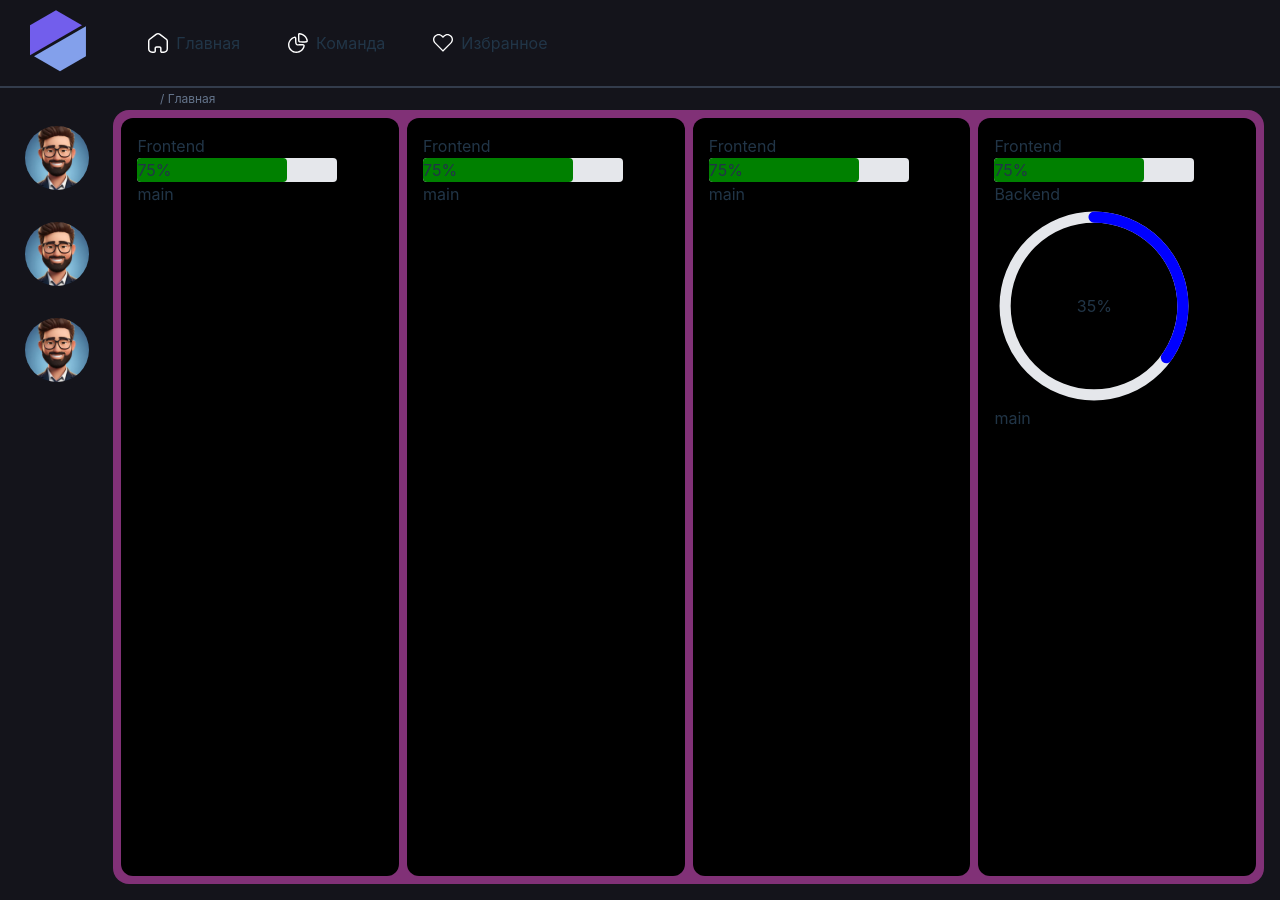
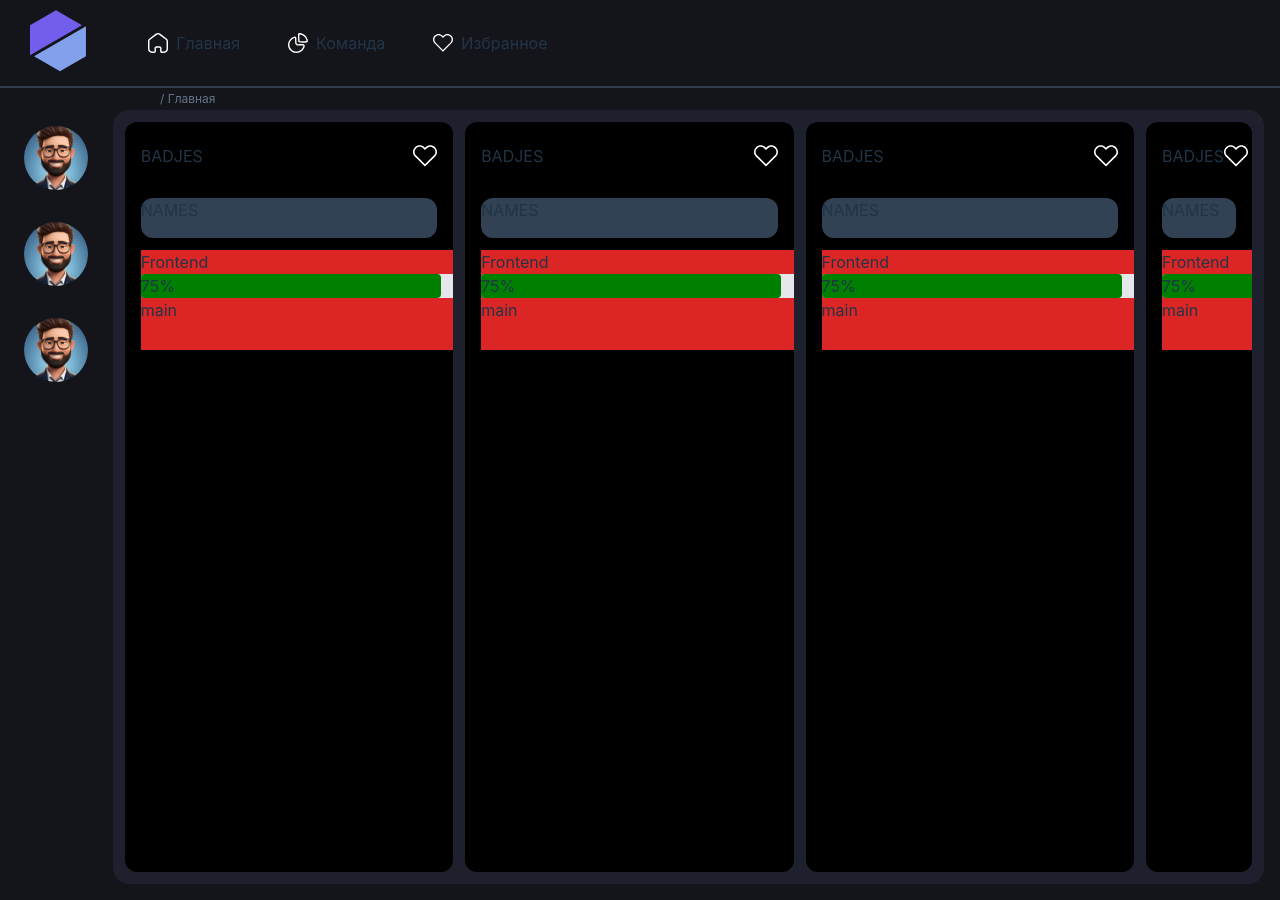
Before and after one commit to Jkerdley/reacthackathon, a React (Vite) app: page / in a window 1280 px wide. Built offline with nearby package versions, Linux system fonts and the light colour scheme.

Commit message:
Добавил карточки на страницу команды. Сделал их анимированными при наведении.

```diff
--- a/src/App.jsx
+++ b/src/App.jsx
@@ -6,7 +6,10 @@ import { ContentContainer } from './components/content/ContentContainer';
 
 function App() {
 	return (
-		<div name="main-container" className="flex flex-col bg-[#14141B] w-[100%] h-auto items-start">
+		<div
+			name="main-container"
+			className="flex flex-col bg-[#14141B] w-full h-auto items-start overflow-hidden"
+		>
 			<NavBar />
 			<BreadCrumbs />
 			<ContentContainer></ContentContainer>
--- /dev/null
+++ b/src/components/icons/FavouritesIcon.jsx
@@ -0,0 +1,10 @@
+import React from 'react';
+import Favourites from '../../assets/icons/Heart.svg';
+
+export const FavouritesIcon = ({ size }) => {
+	return (
+		<>
+			<img className={`flex ${size}`} src={Favourites} alt="favourites" />
+		</>
+	);
+};
--- /dev/null
+++ b/src/components/icons/index.js
@@ -0,0 +1 @@
+export * from './FavouritesIcon.jsx';
--- a/src/components/pageContainer/PageContainer.jsx
+++ b/src/components/pageContainer/PageContainer.jsx
@@ -2,7 +2,7 @@ import React from 'react';
 
 export const PageContainer = ({ children }) => {
 	return (
-		<div className="flex flex-[10] w-full h-full items-center justify-center bg-[#813177] rounded-2xl p-2 gap-2">
+		<div className="flex flex-wrap flex-[10] w-full h-full items-center justify-center bg-[#33394D]/35 rounded-2xl p-3 gap-3">
 			{children}
 		</div>
 	);
--- a/src/components/teammateCard/TeammateCard.jsx
+++ b/src/components/teammateCard/TeammateCard.jsx
@@ -1,11 +1,46 @@
+// import React from 'react';
+// import { Progress } from '../../components/progress/';
+// export const TeammateCard = ({ flex }) => {
+// 	return (
+// 		<div name="card-container" className={`flex bg-black ${flex} h-full rounded-xl p-4 overflow-hidden`}>
+// 			<div name="hidden-overflow-container" className="w-full h-full object-cover">
+// 				<div className="w-[200px] h-[100px] bg-red-600">
+// 					<Progress percent={75} title={'Frontend'} color="green" type="line" />
+// 					<Progress percent={75} title={'Frontend'} color="green" type="circle" />
+// 					main
+// 				</div>
+// 			</div>
+// 		</div>
+// 	);
+// };
+
 import React from 'react';
 import { Progress } from '../../components/progress/';
-export const TeammateCard = () => {
+import { FavouritesIcon } from '../icons/FavouritesIcon';
+
+export const TeammateCard = ({ flex, onHover, onMouseLeave }) => {
 	return (
-		<div className="flex bg-black w-full h-full rounded-xl p-4">
-			<div className="w-[200px] h-[100px]">
-				<Progress percent={75} title={'Frontend'} color="green" type="line" />
-				main
+		<div
+			name="card-container"
+			className={`flex flex-col gap-6 bg-black ${flex} h-full rounded-xl p-4 overflow-hidden transition-all ease-out`}
+			onMouseEnter={onHover}
+			onMouseLeave={onMouseLeave}
+		>
+			<div
+				name="badje and like container"
+				className="flex rounded-xl h-10 items-center justify-between"
+			>
+				BADJES <FavouritesIcon size={'size-6'} />
+			</div>
+			<div
+				name="hidden-overflow-card-container"
+				className=" flex flex-col w-full h-full object-cover gap-3"
+			>
+				<div className="flex bg-slate-700 rounded-xl h-10 ">NAMES</div>
+				<div className="w-[400px] h-[100px] bg-red-600 object-cover">
+					<Progress percent={75} title={'Frontend'} color="green" type="line" />
+					main
+				</div>
 			</div>
 		</div>
 	);
--- a/src/pages/teamPage/TeamPage.jsx
+++ b/src/pages/teamPage/TeamPage.jsx
@@ -5,15 +5,61 @@ import Teammate from '../teammatePage/Teammate';
 import { TeammateCard } from '../../components/teammateCard/TeammateCard';
 
 export const TeamPage = () => {
+	// const x = isHover ? 10 : 4;
 	return (
 		<>
 			<Sidebar />
+
 			<PageContainer>
-				<TeammateCard />
-				<TeammateCard />
-				<TeammateCard />
-				<Teammate />
+				<>
+					<TeammateCard flex={'flex-[4] hover:flex-[8] transition-all ease-out'} />
+					<TeammateCard flex={'flex-[4] hover:flex-[8] transition-all ease-out'} />
+					<TeammateCard flex={'flex-[4] hover:flex-[8] transition-all ease-out'} />
+				</>
+				<TeammateCard flex={'flex-[1]'} />
+				{/* <Teammate flex={0.5} /> */}
 			</PageContainer>
 		</>
 	);
 };
+
+// import React, { useState } from 'react';
+// import { Sidebar } from '../../components/sidebar';
+// import { PageContainer } from '../../components/pageContainer';
+// import { TeammateCard } from '../../components/teammateCard/TeammateCard';
+
+// export const TeamPage = () => {
+// 	const [activeIndex, setActiveIndex] = useState(0);
+
+// 	const handleHover = (index) => {
+// 		setActiveIndex(index);
+// 	};
+
+// 	const handleMouseLeave = () => {
+// 		setActiveIndex(0);
+// 	};
+
+// 	return (
+// 		<>
+// 			<Sidebar />
+
+// 			<PageContainer>
+// 				<>
+// 					{[0, 1, 2].map((index) => (
+// 						<TeammateCard
+// 							key={index}
+// 							flex={
+// 								activeIndex === index
+// 									? 'flex-[10]'
+// 									: 'flex-[4] hover:flex-[10] transition-all ease-out'
+// 							}
+// 							onHover={() => handleHover(index)}
+// 							onMouseLeave={handleMouseLeave}
+// 						/>
+// 					))}
+// 				</>
+// 				<TeammateCard flex={'flex-[1]'} />
+// 			</PageContainer>
+// 		</>
+// 	);
+// };
--- a/src/pages/teammatePage/Teammate.jsx
+++ b/src/pages/teammatePage/Teammate.jsx
@@ -1,11 +1,10 @@
 import React from 'react';
-import { TeammateCard } from '../../components/teammateCard/TeammateCard';
 import { Progress } from '../../components/progress';
 
-const Teammate = () => {
+const Teammate = ({ flex }) => {
 	return (
 		<>
-			<div className="flex bg-black w-full h-full rounded-xl p-4">
+			<div className={`flex bg-black ${flex} h-full rounded-xl p-4`}>
 				<div className="w-[200px] h-[100px]">
 					<Progress percent={75} title={'Frontend'} color="green" type="line" />
 					<Progress percent={35} title={'Backend'} color="blue" type="circle" />
```
